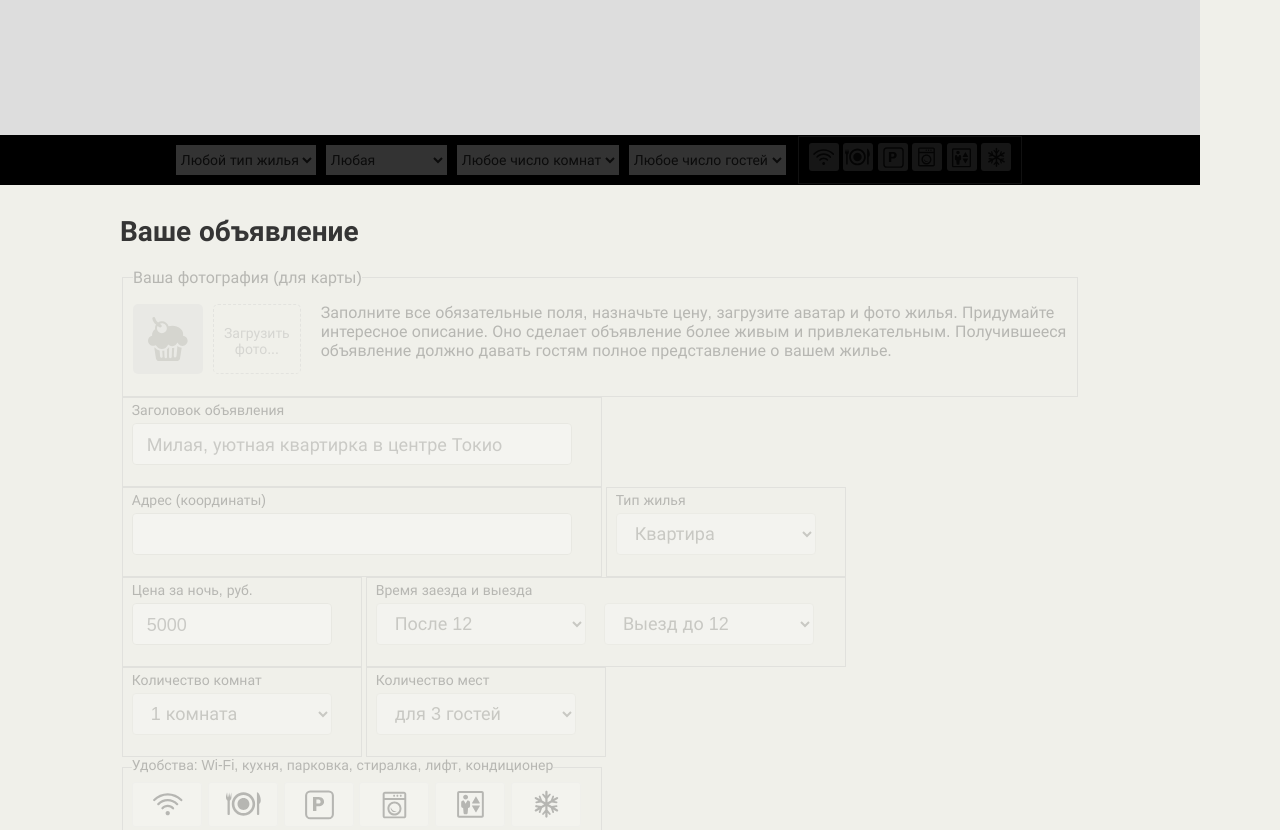
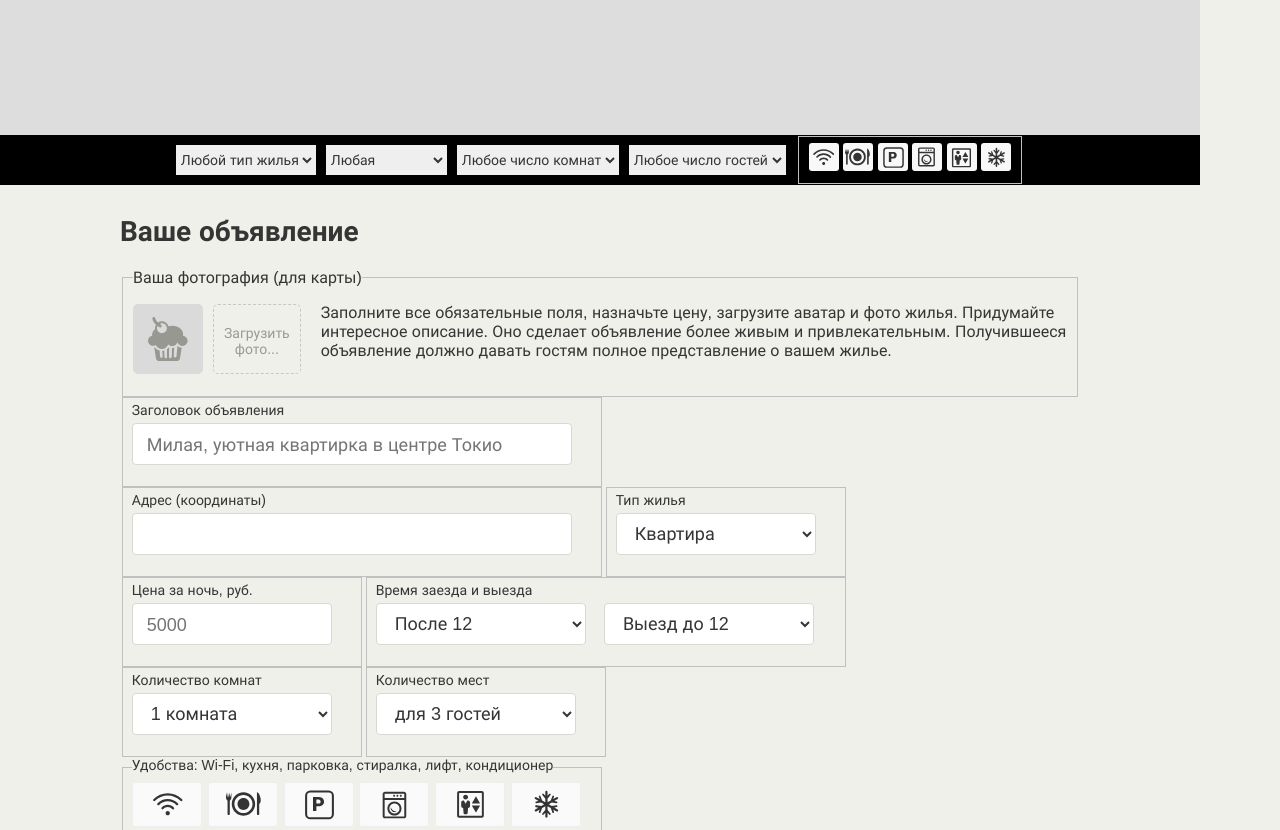
Before and after one commit to htmlacademy-javascript/1997189-keksobooking-31, a website built with Vite: page index.html in a window 1280 px wide. Shown: the part 460-1290 px from the top of the page. Built offline with nearby package versions, Linux system fonts and the light colour scheme.

Commit message:
added form.js

```diff
--- a/index.html
+++ b/index.html
@@ -23,8 +23,8 @@
 
       <!-- Фильтрация объявлений -->
       <div class="map__filters-container">
-        <form action="#" class="map__filters" autocomplete="off">
-          <select name="housing-type" id="housing-type" class="map__filter">
+        <form method="post" action="https://31.javascript.htmlacademy.pro/keksobooking" enctype="multipart/form-data"  class="map__filters" autocomplete="off">
+          <select name="housing-type" id="housing-type" class="map__filter" required>
             <option value="any" selected>Любой тип жилья</option>
             <option value="bungalow">Бунгало</option>
             <option value="flat">Квартира</option>
@@ -32,19 +32,19 @@
             <option value="house">Дом</option>
             <option value="palace">Дворец</option>
           </select>
-          <select name="housing-price" id="housing-price" class="map__filter">
+          <select name="housing-price" id="housing-price" class="map__filter" required>
             <option value="any" selected>Любая</option>
             <option value="middle">10000 - 50000&#x20bd;</option>
             <option value="low">до 10000&#x20bd;</option>
             <option value="high">от 50000&#x20bd;</option>
           </select>
-          <select name="housing-rooms" id="housing-rooms" class="map__filter">
+          <select name="housing-rooms" id="housing-rooms" class="map__filter" required>
             <option value="any" selected>Любое число комнат</option>
             <option value="1">Одна комната</option>
             <option value="2">Две комнаты</option>
             <option value="3">Три комнаты</option>
           </select>
-          <select name="housing-guests" id="housing-guests" class="map__filter">
+          <select name="housing-guests" id="housing-guests" class="map__filter" required>
             <option value="any" selected>Любое число гостей</option>
             <option value="2">Два гостя</option>
             <option value="1">Один гость</option>
@@ -71,7 +71,7 @@
     <!-- Форма объявления -->
     <section class="notice">
       <h2 class="notice__title">Ваше объявление</h2>
-      <form class="ad-form" autocomplete="off">
+      <form class="ad-form" method="post" action="https://31.javascript.htmlacademy.pro/keksobooking"  enctype="multipart/form-data" autocomplete="off">
         <fieldset class="ad-form-header">
           <legend class="ad-form-header__title">Ваша фотография (для карты)</legend>
           <div class="ad-form-header__upload">
@@ -87,15 +87,15 @@
         </fieldset>
         <fieldset class="ad-form__element ad-form__element--wide">
           <label class="ad-form__label" for="title">Заголовок объявления</label>
-          <input id="title" name="title" type="text" placeholder="Милая, уютная квартирка в центре Токио">
+          <input id="title" name="title" type="text" placeholder="Милая, уютная квартирка в центре Токио" required>
         </fieldset>
         <fieldset class="ad-form__element ad-form__element--wide">
           <label class="ad-form__label" for="address">Адрес (координаты)</label>
-          <input id="address" name="address" type="text">
+          <input id="address" name="address" type="text" required>
         </fieldset>
         <fieldset class="ad-form__element">
           <label class="ad-form__label" for="type">Тип жилья</label>
-          <select id="type" name="type">
+          <select id="type" name="type" required>
             <option value="bungalow">Бунгало</option>
             <option value="flat" selected>Квартира</option>
             <option value="hotel">Отель</option>
@@ -105,17 +105,17 @@
         </fieldset>
         <fieldset class="ad-form__element">
           <label class="ad-form__label" for="price">Цена за ночь, руб.</label>
-          <input id="price" name="price" type="number" placeholder="5000">
+          <input id="price" name="price" type="number" placeholder="5000" required>
           <div class="ad-form__slider"></div>
         </fieldset>
         <fieldset class="ad-form__element ad-form__element--time">
           <label class="ad-form__label" for="timein">Время заезда и выезда</label>
-          <select id="timein" name="timein">
+          <select id="timein" name="timein" required>
             <option value="12:00" selected>После 12</option>
             <option value="13:00">После 13</option>
             <option value="14:00">После 14</option>
           </select>
-          <select id="timeout" name="timeout" title="Time to go out">
+          <select id="timeout" name="timeout" title="Time to go out" required>
             <option value="12:00" selected>Выезд до 12</option>
             <option value="13:00">Выезд до 13</option>
             <option value="14:00">Выезд до 14</option>
@@ -123,7 +123,7 @@
         </fieldset>
         <fieldset class="ad-form__element">
           <label class="ad-form__label" for="room_number">Количество комнат</label>
-          <select id="room_number" name="rooms">
+          <select id="room_number" name="rooms" required>
             <option value="1" selected>1 комната</option>
             <option value="2">2 комнаты</option>
             <option value="3">3 комнаты</option>
@@ -132,7 +132,7 @@
         </fieldset>
         <fieldset class="ad-form__element">
           <label class="ad-form__label" for="capacity">Количество мест</label>
-          <select id="capacity" name="capacity">
+          <select id="capacity" name="capacity" required>
             <option value="3" selected>для 3 гостей</option>
             <option value="2">для 2 гостей</option>
             <option value="1">для 1 гостя</option>
--- a/js/constance.js
+++ b/js/constance.js
@@ -37,8 +37,8 @@ export const DESCRIPTION = [
   'Строка, заполнить самостоятельно7',
 ];
 
-export const MIN_PRICE = 500;//САМА ПРИДУМАЛА ЦЕНУ
-export const MAX_PRICE = 1000;//САМА ПРИДУМАЛА ЦЕНУ
+export const MIN_PRICE = 30;//САМА ПРИДУМАЛА ЦЕНУ
+export const MAX_PRICE = 100;//САМА ПРИДУМАЛА ЦЕНУ
 
 export const TYPE = [
   'palace',
--- /dev/null
+++ b/js/form.js
@@ -0,0 +1,43 @@
+
+const mapFilterInteractiveElements = [...document.querySelectorAll('.map__filter')];
+const adForm = document.querySelector('.ad-form');
+//form.classList.add('ad-form--disabled');
+const setOfInteractiveElements = [...document.querySelectorAll('.ad-form__element')];
+const mapFiltersForm = document.querySelector('.map__filters');
+const mapFeaturesElem = document.querySelector('.map__features');
+const adFormHeaderInput = document.querySelector('.ad-form-header');
+
+/*слайдер тоже должен быть заблокирован? это див ad-form__slider. Его fieldset заблокирован, надо что = то еще?*/
+
+const makeInactiveForm = () => {
+  [adForm,mapFiltersForm,mapFeaturesElem].forEach((form) => form.classList.add('ad-form--disabled'));
+
+  [setOfInteractiveElements,mapFilterInteractiveElements, adFormHeaderInput].forEach((element) => {
+    if(Array.isArray(element)) {
+      element.forEach((interactiveElement) => interactiveElement.setAttribute('disabled', ''));
+    } else {
+      element.setAttribute('disabled', '');
+    }
+  });
+};
+
+//makeInactiveForm()
+
+const makeActiveForm = () => {
+  [adForm,mapFiltersForm,mapFeaturesElem].forEach((form) => form.classList.remove('ad-form--disabled'));
+
+  [setOfInteractiveElements,mapFilterInteractiveElements, adFormHeaderInput].forEach((element) => {
+    if(Array.isArray(element)) {
+      element.forEach((interactiveElement) => interactiveElement.removeAttribute('disabled'));
+    } else {
+      element.removeAttribute('disabled');
+    }
+  });
+};
+
+//makeActiveForm()
+
+
+ // setOfInteractiveElements.forEach((interactiveElement) => interactiveElement.setAttribute('disabled', ''));
+  // mapFilterInteractiveElements.forEach((element) => element.setAttribute('disabled',''));
+  // adFormHeaderInput.setAttribute('disabled', '');
--- a/js/main.js
+++ b/js/main.js
@@ -1,52 +1,8 @@
-//import './generate-cards.js';
+import './form.js';
 
 import {getArrayOfAdvertisements} from './data.js';
-//import {FEATURES} from './constance.js';
 import {createCard} from './generate-cards.js';
 
 const data = getArrayOfAdvertisements();
 
 createCard(data[0]);
-
-const mapFilterInteractiveElements = [...document.querySelectorAll('.map__filter')];
-const adForm = document.querySelector('.ad-form');
-//form.classList.add('ad-form--disabled');
-const setOfInteractiveElements = [...document.querySelectorAll('.ad-form__element')];
-const mapFiltersForm = document.querySelector('.map__filters');
-const mapFeaturesElem = document.querySelector('.map__features');
-const adFormHeaderInput = document.querySelector('.ad-form-header');
-
-/*слайдер тоже должен быть заблокирован? это див ad-form__slider. Его fieldset заблокирован, надо что = то еще?*/
-
-const makeInactiveForm = () => {
-  [adForm,mapFiltersForm,mapFeaturesElem].forEach((form) => form.classList.add('ad-form--disabled'));
-
-  [setOfInteractiveElements,mapFilterInteractiveElements, adFormHeaderInput].forEach((element) => {
-    if(Array.isArray(element)) {
-      element.forEach((interactiveElement) => interactiveElement.setAttribute('disabled', ''));
-    } else {
-      element.setAttribute('disabled', '');
-    }
-  });
-};
-
-makeInactiveForm()
-
-const makeActiveForm = () => {
-  [adForm,mapFiltersForm,mapFeaturesElem].forEach((form) => form.classList.remove('ad-form--disabled'));
-
-  [setOfInteractiveElements,mapFilterInteractiveElements, adFormHeaderInput].forEach((element) => {
-    if(Array.isArray(element)) {
-      element.forEach((interactiveElement) => interactiveElement.removeAttribute('disabled'));
-    } else {
-      element.removeAttribute('disabled');
-    }
-  });
-};
-
-// makeActiveForm()
-
-
- // setOfInteractiveElements.forEach((interactiveElement) => interactiveElement.setAttribute('disabled', ''));
-  // mapFilterInteractiveElements.forEach((element) => element.setAttribute('disabled',''));
-  // adFormHeaderInput.setAttribute('disabled', '');
```
